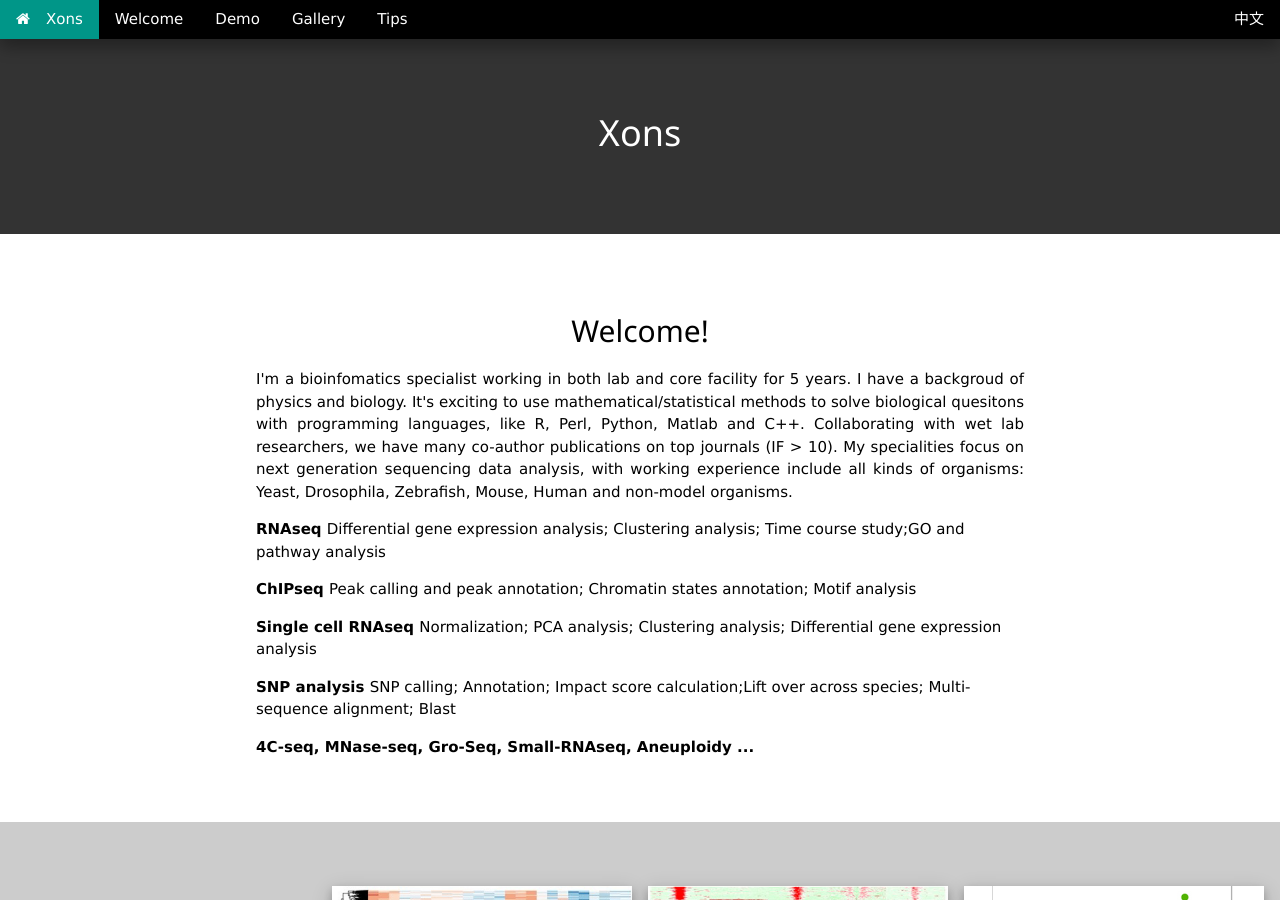
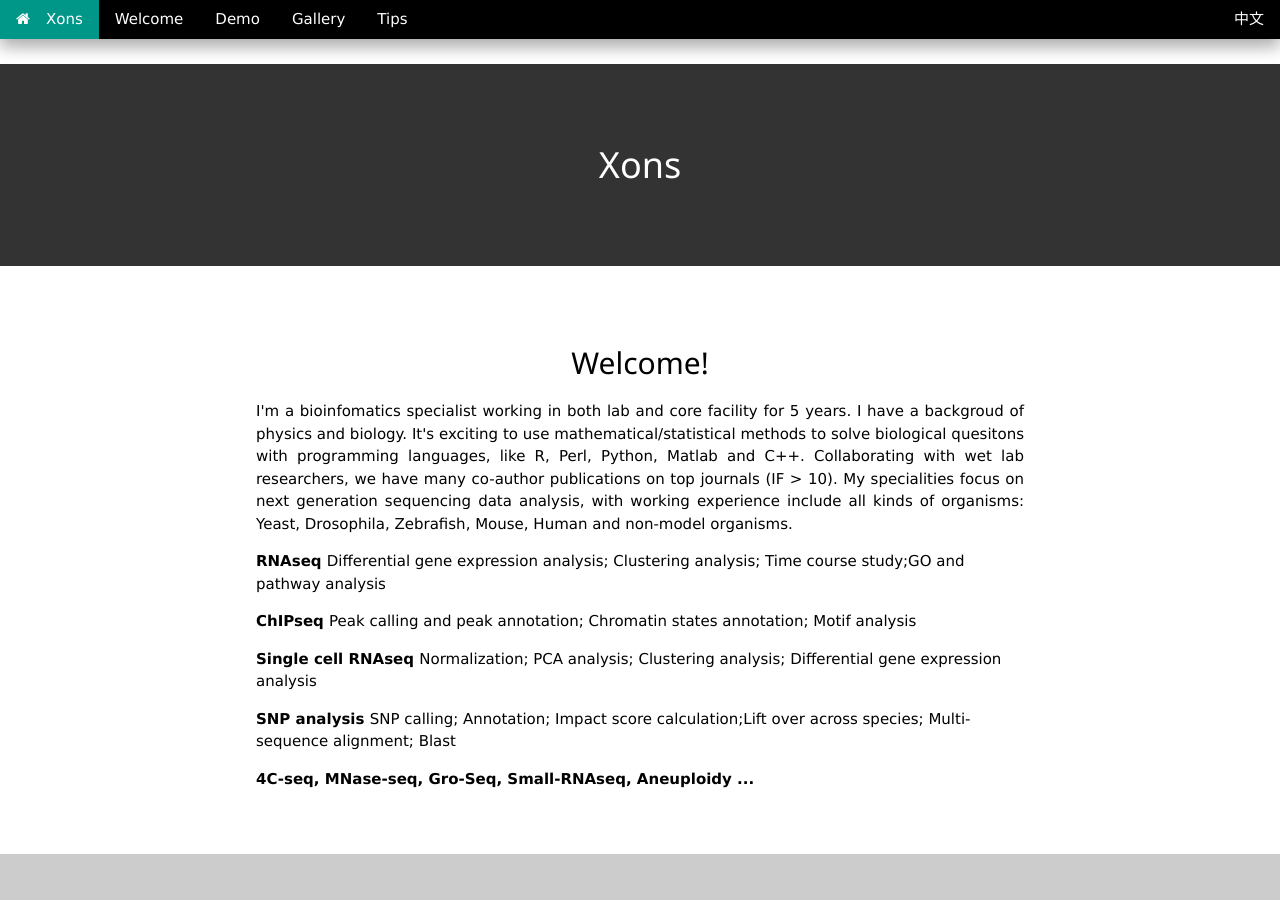
Before and after one commit to xons/xons.github.io, a Jekyll site: the page built from index.html, in a window 1280 px wide and 900 px high. Built offline with Jekyll 4.4.1, drawn with Linux system fonts in a browser that asks for light colours; nearby versions of some CDN libraries; library files that are not in the unit come from our copies.

Commit message:
Update index.html

```diff
--- a/index.html
+++ b/index.html
@@ -3,7 +3,7 @@
 title: Xons
 ---
 <!-- Header image -->
-<div class="w3-container w3-padding-16">
+<div class="w3-container w3-padding-32">
 </div>
 <div class="w3-container w3-center w3-padding-64 w3-theme-l1">
     <h1> Xons </h1>
```
